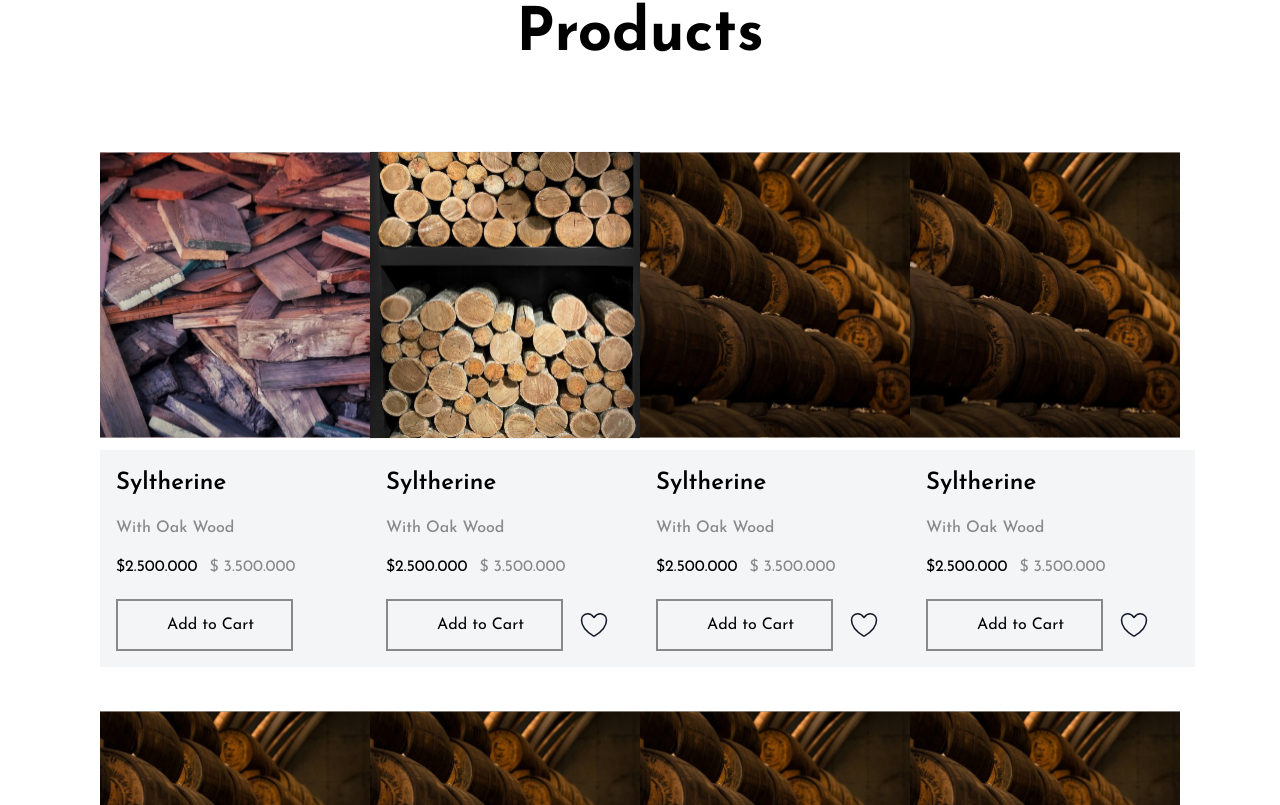
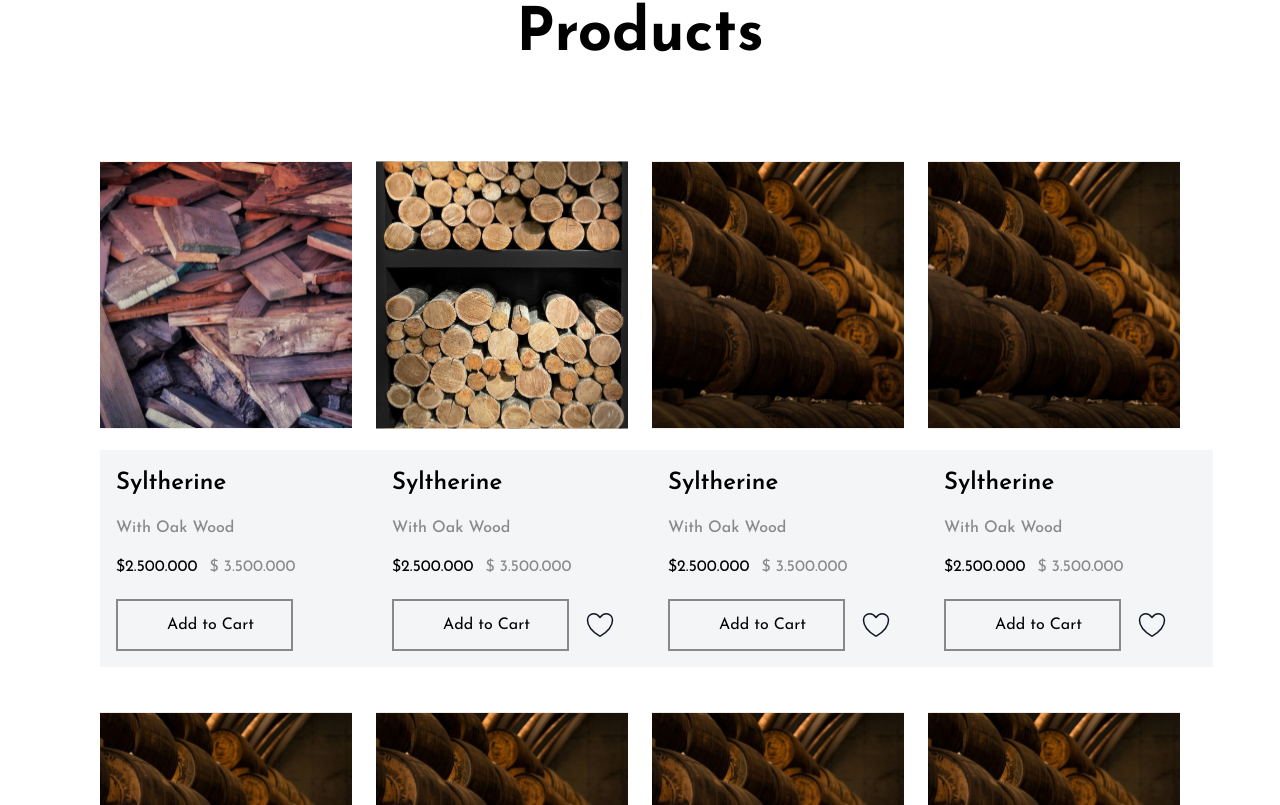
Before and after one commit to moizbroad/Hoout, a React (Vite) app: page / in a window 1280 px wide. Shown: the part 975-1780 px from the top of the page. Built offline with nearby package versions, Linux system fonts and the light colour scheme.

Commit message:
header and foorter responsive

```diff
--- a/src/components/Home/HeaderSection.jsx
+++ b/src/components/Home/HeaderSection.jsx
@@ -15,7 +15,7 @@ const HeaderSection = () => {
             <path stroke-linecap="round" stroke-linejoin="round" d="M3.75 5.25h16.5m-16.5 4.5h16.5m-16.5 4.5h16.5m-16.5 4.5h16.5" />
           </svg>
       </div>
-      <section className="navbar active flex-wrap flex flex-col lg:flex-row xl:flex-row gap-[20px] xl:gap-[20px]  items-start lg:items-center xl:items-center px-6 lg:px-0 xl:px-0">
+      <section className="navbar flex-wrap flex flex-col lg:flex-row xl:flex-row gap-[20px] xl:gap-[20px]  items-start lg:items-center xl:items-center px-6 lg:px-0 xl:px-0">
         <div>Home</div>
         <div>Values</div>
         <div>Product Range</div>
--- a/src/components/LandingPageSections/OurAssortmentSectio.jsx
+++ b/src/components/LandingPageSections/OurAssortmentSectio.jsx
@@ -69,7 +69,7 @@ const OurAssortmentSectio = () => {
         Discover the world of wood through our extensive range.{" "}
       </div>
 
-      <section className="grid grid-cols-3 px-[100px] gap-x-6 pt-[88px]">
+      <section className="grid grid-cols-1 md:grid-cols-2 lg:grid-cols-3 xl:grid-cols-3 px-[50px] md:px-[80px] lg:px-[100px] xl:px-[100px] gap-x-6 pt-[88px]">
         {WoodData.map((item, index) => {
           return (
             <div key={index} className="flex-col w-[85%] ">
--- a/src/components/LandingPageSections/OurValuesSection.jsx
+++ b/src/components/LandingPageSections/OurValuesSection.jsx
@@ -39,7 +39,7 @@ const OurValuesSection = () => {
         Our Values{" "}
       </div>
 
-      <section className="grid grid-cols-2 gap-x-[150px] px-[179px] ">
+      <section className="grid grid-cols-1 md:grid-cols-2 lg:grid-cols-2 xl:grid-cols-2  gap-x-[150px] px-[50px]  md:px-[80px] lg:px-[179px] xl:px-[179px]">
         {valueData.map((item, index) => {
           return (
             <div key={index} className="">
--- a/src/components/LandingPageSections/ProductsSection.jsx
+++ b/src/components/LandingPageSections/ProductsSection.jsx
@@ -105,7 +105,7 @@ const ProductsSection = ({ isthree, notRequired, isbuttonReqird }) => {
 
         <div
           className={
-            isthree ? "grid grid-cols-3 gap-y-3" : "grid grid-cols-4 gap-y-8"
+            isthree ? "grid grid-cols-3 gap-y-3" : "grid grid-cols-1 sm:grid-cols-2 md:grid-cols-3 lg:grid-cols-4 xl:grid-cols-4 gap-6"
           }
         >
           {productData.map((item, index) => {
```
